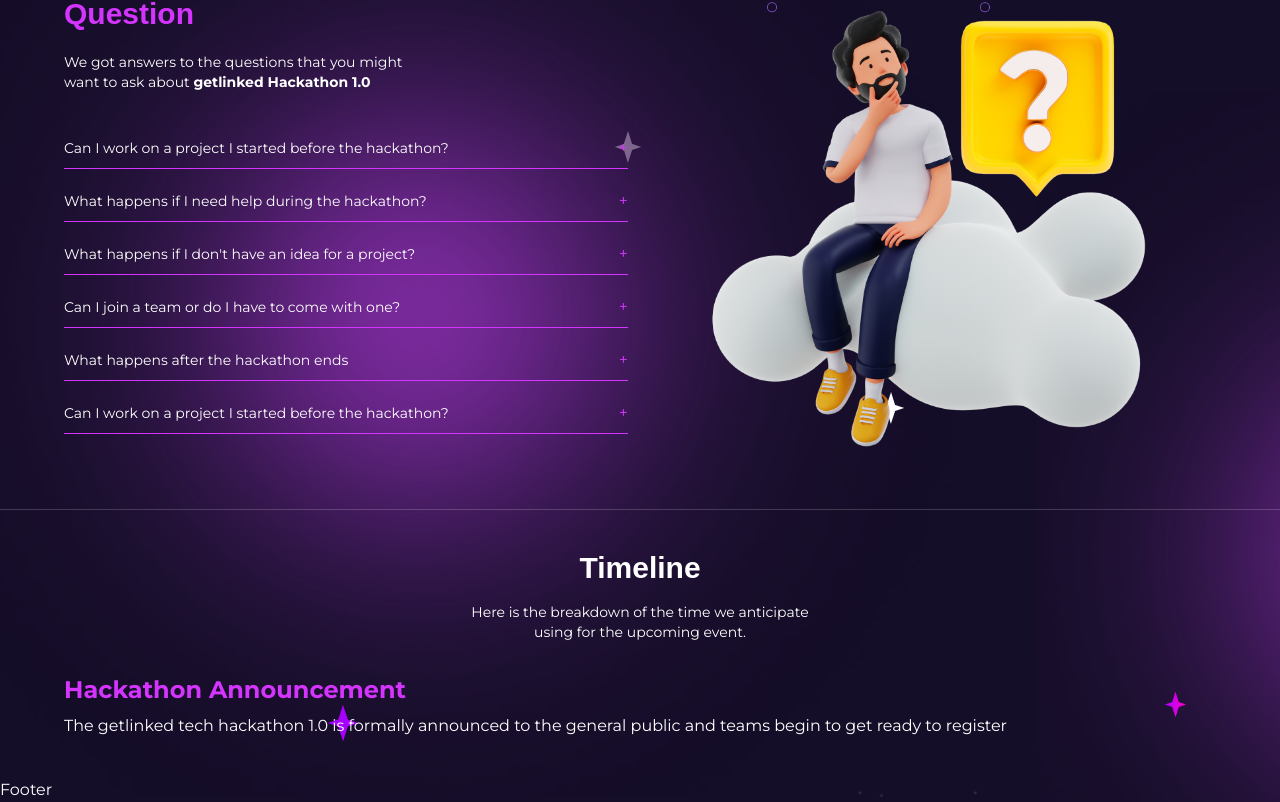
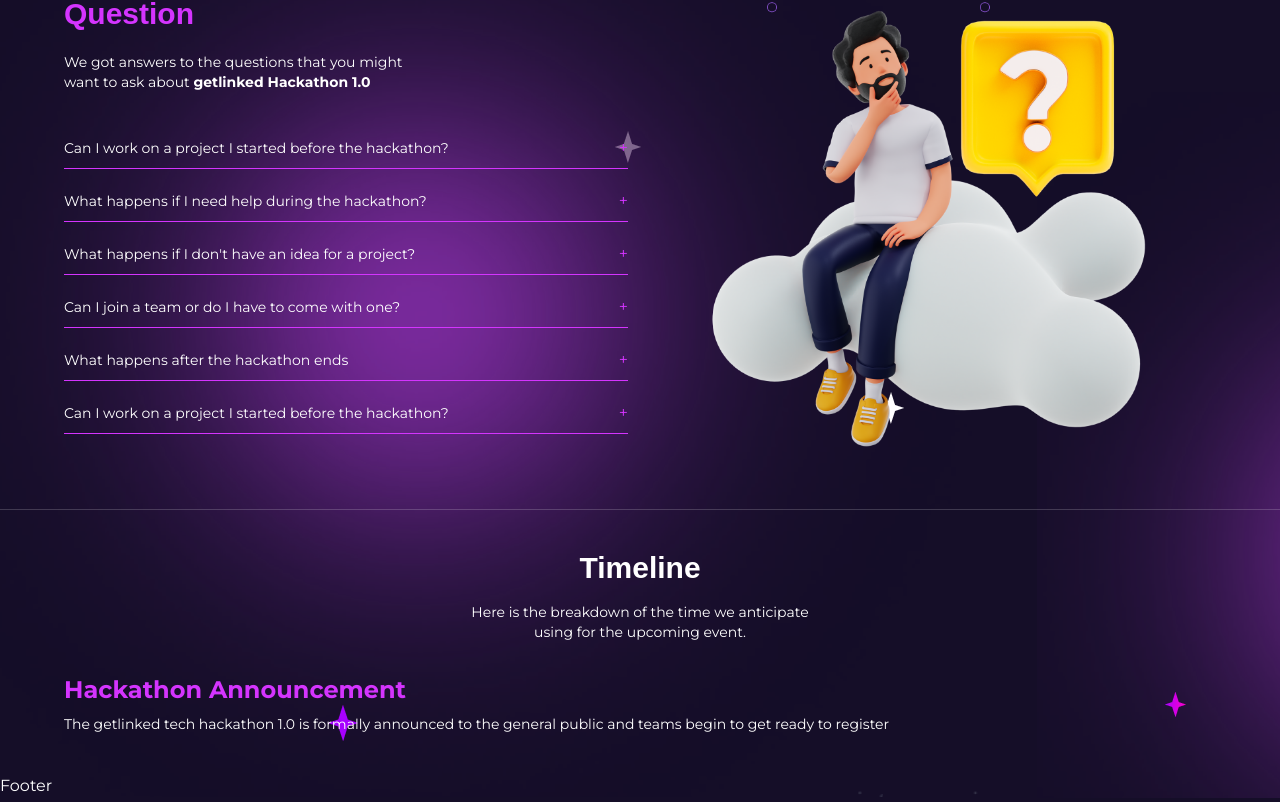
Before and after one commit to gift56/getlinked-ui-challengn, a Next.js app: page / in a window 1280 px wide. Shown: the part 2557-3359 px from the top of the page. Built offline with nearby package versions, Linux system fonts and the light colour scheme; a web font is replaced by a local one.

Commit message:
moving to the next

```diff
--- a/components/LandingpageContent/Timeline.tsx
+++ b/components/LandingpageContent/Timeline.tsx
@@ -32,8 +32,8 @@
                 <h2 className="text-sm font-bold text-primary md:text-lg tab:text-2xl">
                   Hackathon Announcement
                 </h2>
-                <p className="">
-                  The getlinked tech hackathon 1.0 is formally announced to the
+                <p className="text-sm font-normal text-right">
+                  The getlinked tech hackathon 1.0 is formally announced <br className="hidden tab:blockb" /> to the
                   general public and teams begin to get ready to register
                 </p>
               </div>
```
